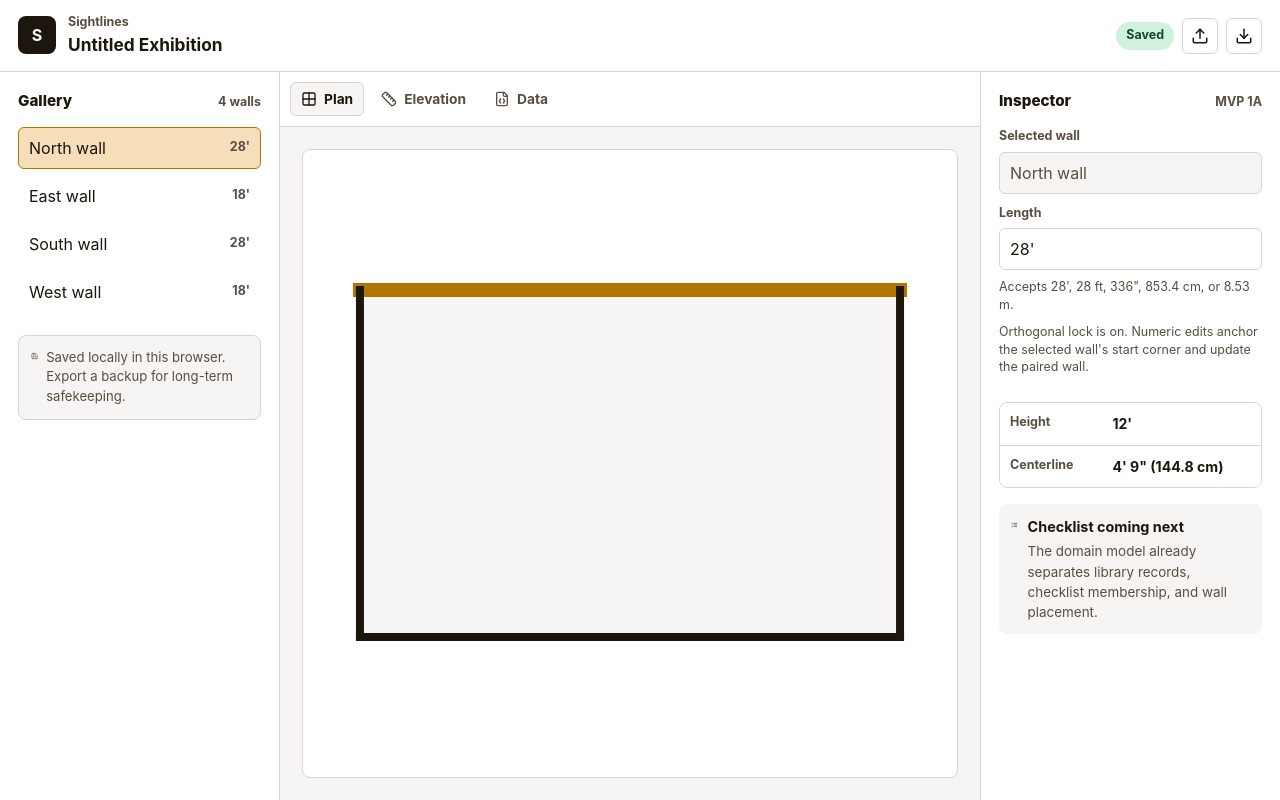
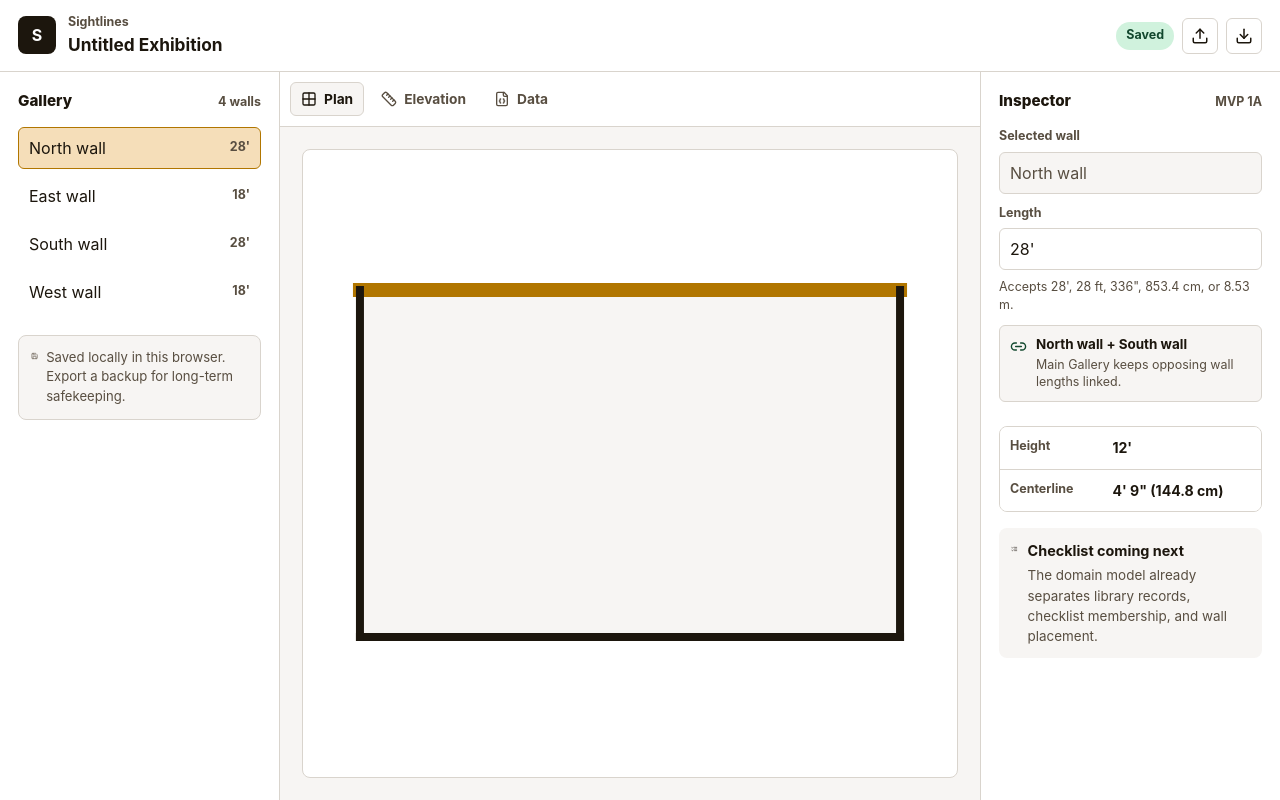
Before and after one commit to mmolarskybeck/sightlines, a React (Vite) app: page / in a window 1280 px wide. Built offline with nearby package versions, Linux system fonts and the light colour scheme.

Commit message:
feat: add rectangle inspector affordance for paired dimensions and related tests

```diff
--- a/src/app/App.tsx
+++ b/src/app/App.tsx
@@ -2,15 +2,18 @@ import { useEffect, useMemo, useRef, useState } from "react";
 import {
   Download,
   FileJson,
-  FolderOpen,
   Grid2X2,
+  Link2,
   ListChecks,
   Ruler,
   Save,
   Upload,
   AlertTriangle
 } from "lucide-react";
-import { getPlacedRoomBounds } from "../domain/geometry/walls";
+import {
+  getOrthogonalQuadWallPair,
+  getPlacedRoomBounds
+} from "../domain/geometry/walls";
 import { formatLength, parseLength } from "../domain/units/length";
 import {
   exportProjectJson,
@@ -18,6 +21,13 @@ import {
   getSelectedWall,
   useAppStore
 } from "./store";
+
+type Project = NonNullable<ReturnType<typeof useAppStore.getState>["project"]>;
+
+type WallDimensionLink = {
+  pairedWallName: string;
+  roomName: string;
+};
 
 export function App() {
   const {
@@ -43,6 +53,10 @@ export function App() {
 
   const walls = useMemo(() => (project ? getProjectWalls(project) : []), [project]);
   const selectedWall = project ? getSelectedWall(project, selectedWallId) : null;
+  const wallDimensionLink =
+    project && selectedWall
+      ? getWallDimensionLink(project, selectedWall.id)
+      : null;
 
   if (!project) {
     return (
@@ -182,6 +196,11 @@ export function App() {
           {selectedWall ? (
             <WallInspector
               centerlineMm={project.defaultCenterlineHeightMm}
+              changedWallNames={getWallNames(
+                project,
+                lastGeometryEdit?.changedWallIds ?? []
+              )}
+              dimensionLink={wallDimensionLink}
               lastGeometryEdit={lastGeometryEdit}
               onCommitLength={resizeSelectedWall}
               placementWarnings={placementWarnings}
@@ -214,7 +233,7 @@ function PlanView({
   project,
   selectedWallId
 }: {
-  project: NonNullable<ReturnType<typeof useAppStore.getState>["project"]>;
+  project: Project;
   selectedWallId: string | null;
 }) {
   const placement = project.floor.rooms[0];
@@ -313,6 +332,8 @@ function DataView({ json }: { json: string }) {
 
 function WallInspector({
   centerlineMm,
+  changedWallNames,
+  dimensionLink,
   lastGeometryEdit,
   onCommitLength,
   placementWarnings,
@@ -322,6 +343,8 @@ function WallInspector({
   wallName
 }: {
   centerlineMm: number;
+  changedWallNames: string[];
+  dimensionLink: WallDimensionLink | null;
   lastGeometryEdit: {
     anchorVertexId: string;
     changedWallIds: string[];
@@ -397,17 +420,19 @@ function WallInspector({
       ) : (
         <p className="field-hint">Accepts 28', 28 ft, 336", 853.4 cm, or 8.53 m.</p>
       )}
-      <p className="field-hint">
-        Orthogonal lock is on. Numeric edits anchor the selected wall's start
-        corner and update the paired wall.
-      </p>
+      {dimensionLink ? (
+        <div className="constraint-panel" aria-label="Linked rectangle dimension">
+          <Link2 aria-hidden="true" size={17} />
+          <div>
+            <h3>{wallName} + {dimensionLink.pairedWallName}</h3>
+            <p>{dimensionLink.roomName} keeps opposing wall lengths linked.</p>
+          </div>
+        </div>
+      ) : null}
       {lastGeometryEdit ? (
         <p className="field-hint">
-          Last edit anchor: {lastGeometryEdit.anchorVertexId}; changed walls:{" "}
-          {lastGeometryEdit.changedWallIds.length > 0
-            ? lastGeometryEdit.changedWallIds.join(", ")
-            : "none"}
-          .
+          Last edit updated{" "}
+          {changedWallNames.length > 0 ? changedWallNames.join(", ") : "no walls"}.
         </p>
       ) : null}
 
@@ -484,7 +509,36 @@ function StatusBadge({ state }: { state: "idle" | "saving" | "saved" | "error" }
   return <span className={`status-badge ${state}`}>{label}</span>;
 }
 
-function downloadProject(project: NonNullable<ReturnType<typeof useAppStore.getState>["project"]>) {
+function getWallDimensionLink(
+  project: Project,
+  wallId: string
+): WallDimensionLink | null {
+  for (const placement of project.floor.rooms) {
+    const pair = getOrthogonalQuadWallPair(placement.room, wallId);
+    if (!pair) continue;
+
+    return {
+      pairedWallName: pair.pairedWall.name,
+      roomName: placement.room.name
+    };
+  }
+
+  return null;
+}
+
+function getWallNames(project: Project, wallIds: string[]): string[] {
+  if (wallIds.length === 0) return [];
+
+  const namesById = new Map(
+    project.floor.rooms.flatMap((placement) =>
+      placement.room.walls.map((wall) => [wall.id, wall.name])
+    )
+  );
+
+  return wallIds.map((wallId) => namesById.get(wallId) ?? wallId);
+}
+
+function downloadProject(project: Project) {
   const blob = new Blob([exportProjectJson(project)], {
     type: "application/json"
   });
--- a/src/domain/geometry/walls.ts
+++ b/src/domain/geometry/walls.ts
@@ -5,6 +5,11 @@ export type WallWithGeometry = Wall & {
   end: RoomVertex;
   lengthMm: number;
   angleRad: number;
+};
+
+export type OrthogonalQuadWallPair = {
+  selectedWall: WallWithGeometry;
+  pairedWall: WallWithGeometry;
 };
 
 export function getWallGeometry(room: Room, wall: Wall): WallWithGeometry {
@@ -24,6 +29,27 @@ export function getWallGeometry(room: Room, wall: Wall): WallWithGeometry {
 
 export function getWallsWithGeometry(room: Room): WallWithGeometry[] {
   return room.walls.map((wall) => getWallGeometry(room, wall));
+}
+
+export function getOrthogonalQuadWallPair(
+  room: Room,
+  wallId: string
+): OrthogonalQuadWallPair | null {
+  if (room.walls.length !== 4 || room.vertices.length !== 4) return null;
+
+  const wallIndex = room.walls.findIndex((wall) => wall.id === wallId);
+  if (wallIndex === -1 || !hasLoopingWallOrder(room, wallIndex)) return null;
+
+  const walls = getWallsWithGeometry(room);
+  const pairedWall = walls[(wallIndex + 2) % walls.length];
+  const selectedWall = walls[wallIndex];
+
+  if (!pairedWall || !selectedWall) return null;
+
+  return {
+    selectedWall,
+    pairedWall
+  };
 }
 
 export function getRoomBounds(room: Room) {
@@ -66,3 +92,15 @@ function findVertex(room: Room, vertexId: string): RoomVertex {
 
   return vertex;
 }
+
+function hasLoopingWallOrder(room: Room, wallIndex: number): boolean {
+  const wall = room.walls[wallIndex];
+  const nextWall = room.walls[(wallIndex + 1) % room.walls.length];
+  const previousWall =
+    room.walls[(wallIndex - 1 + room.walls.length) % room.walls.length];
+
+  return (
+    nextWall.startVertexId === wall.endVertexId &&
+    previousWall.endVertexId === wall.startVertexId
+  );
+}
--- a/src/styles/global.css
+++ b/src/styles/global.css
@@ -473,6 +473,36 @@ input:focus-visible {
   font-weight: 650;
 }
 
+.constraint-panel {
+  display: flex;
+  align-items: flex-start;
+  gap: 9px;
+  padding: 10px;
+  border: 1px solid var(--line);
+  border-radius: var(--radius-sm);
+  background: var(--surface);
+}
+
+.constraint-panel svg {
+  flex: 0 0 auto;
+  margin-top: 2px;
+  color: var(--accent);
+}
+
+.constraint-panel h3 {
+  margin: 0 0 2px;
+  font-size: 0.84rem;
+  line-height: 1.3;
+  text-wrap: balance;
+}
+
+.constraint-panel p {
+  margin: 0;
+  color: var(--muted);
+  font-size: 0.78rem;
+  line-height: 1.4;
+}
+
 .warning-panel {
   display: flex;
   align-items: flex-start;
```
Also changed, not shown: 2 other files (tests, documents, lock files or other folders).
